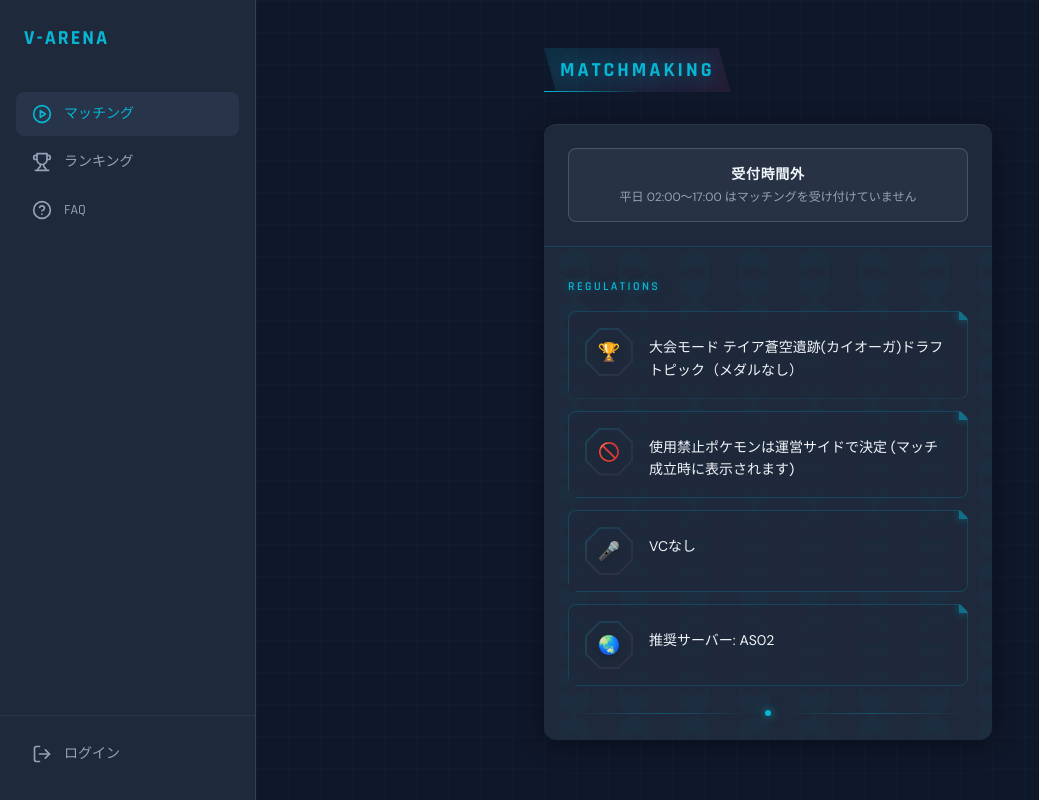
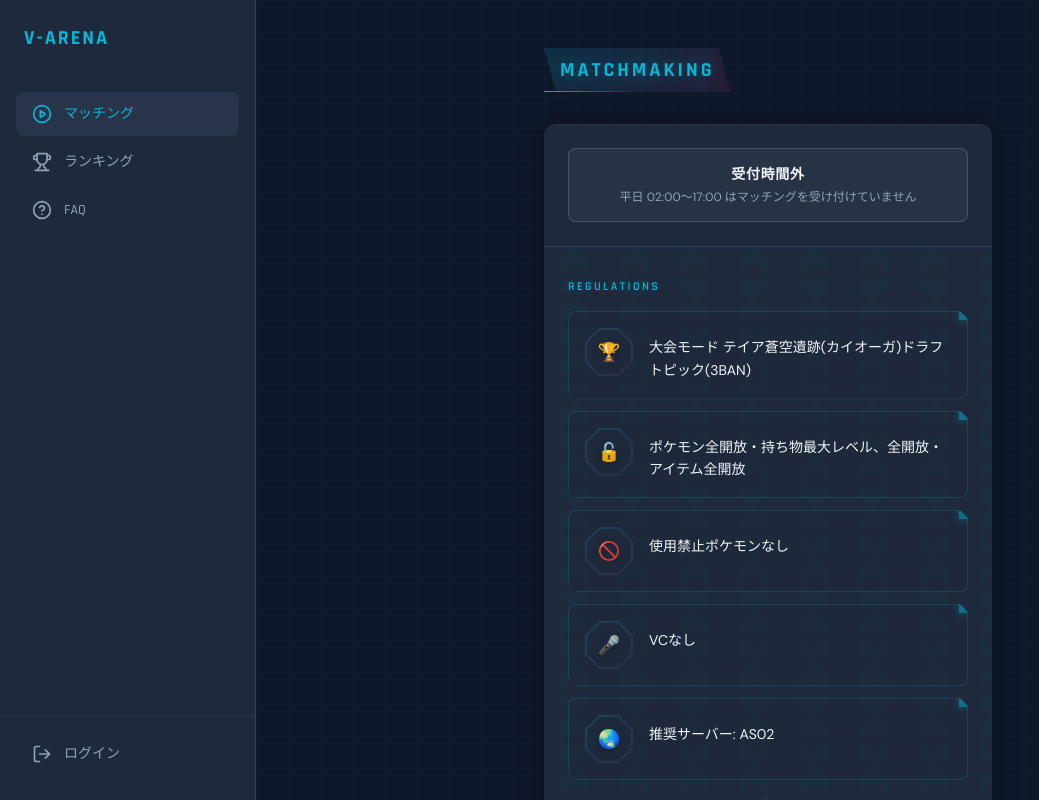
Before and after one commit to juv-shun/unitemate-v2, a React (Vite) app: page / in a window 1280 px wide. Shown: the whole page, without its empty margins (0-1039 px from the left). Built offline with nearby package versions, Linux system fonts and the light colour scheme; no server answers.

Commit message:
feat: 大会モードのゲームルールを最新の内容に更新

```diff
--- a/src/features/profile/components/GameRules.tsx
+++ b/src/features/profile/components/GameRules.tsx
@@ -9,24 +9,29 @@ interface Rule {
 const rules: Rule[] = [
   {
     icon: "🏆",
-		text: "大会モード テイア蒼空遺跡(カイオーガ)ドラフトピック（メダルなし）",
+    text: "大会モード テイア蒼空遺跡(カイオーガ)ドラフトピック(3BAN)",
     delay: 0,
   },
   {
+    icon: "🔓",
+    text: "ポケモン全開放・持ち物最大レベル、全開放・アイテム全開放",
+    delay: 0.1,
+  },
+  {
     icon: "🚫",
-		text: "使用禁止ポケモンは運営サイドで決定 (マッチ成立時に表示されます)",
-		delay: 0.1,
+    text: "使用禁止ポケモンなし",
+    delay: 0.2,
   },
   {
     icon: "🎤",
     text: "VCなし",
-		delay: 0.2,
+    delay: 0.3,
   },
   {
     icon: "🌏",
     text: "推奨サーバー: AS02",
-		delay: 0.3,
-	}
+    delay: 0.4,
+  },
 ];
 
 export function GameRules() {
```
Lines whose indentation alone changed are shown as unchanged.
